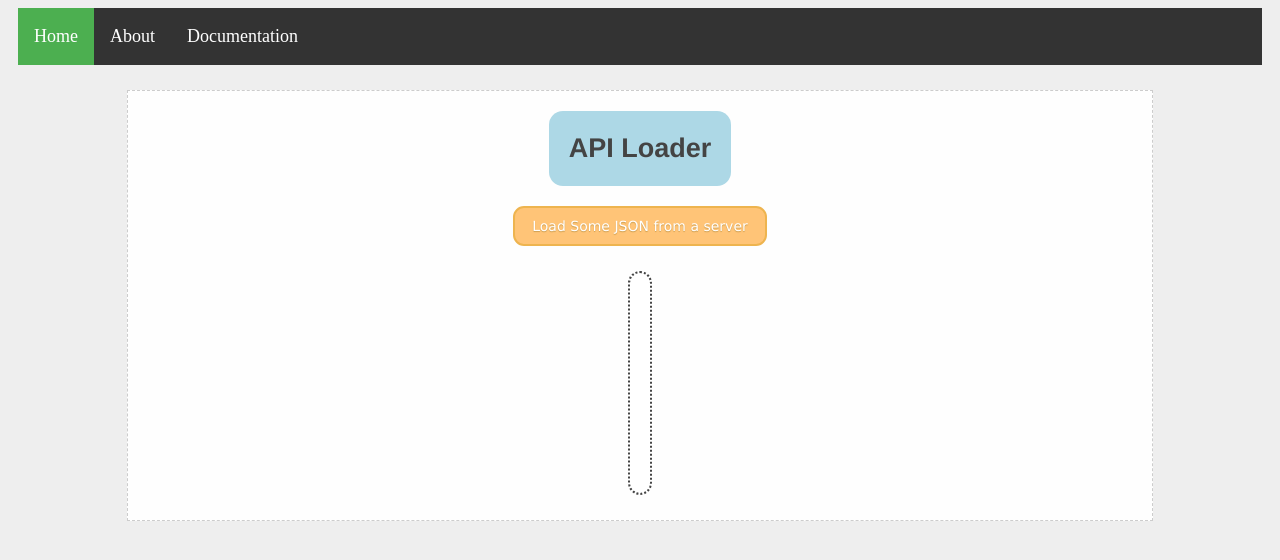
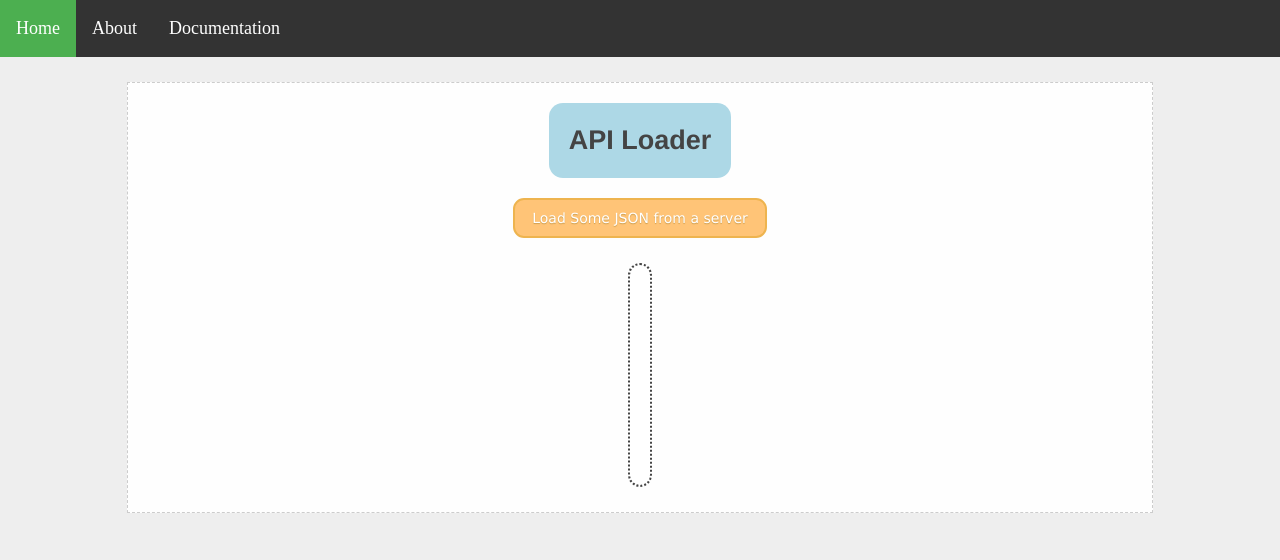
Before and after one commit to JmkGallier/377_Project, a website: page src/public/index.html in a window 1280 px wide. Drawn offline with Linux system fonts and the light colour scheme.

Commit message:
update 3

```diff
--- a/src/public/lab_styles.css
+++ b/src/public/lab_styles.css
@@ -2,8 +2,9 @@
 body {
   line-height: 1.6;
   font-size: 18px;
+  margin: 0px;
   color: #444;
-  padding: 0 10px;
+  padding: 0 0px;
   background: #eee;
 }
 
```
